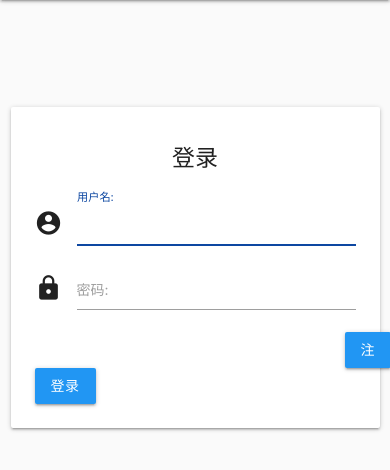
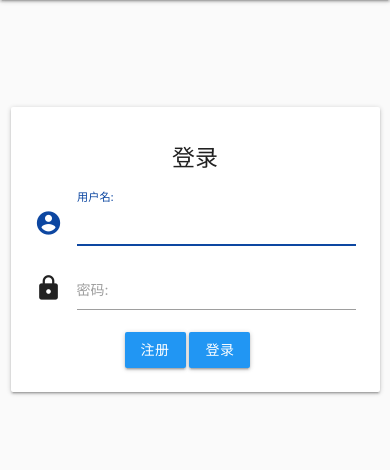
Before and after one commit to y010204025/KindleClipping, a Django app: page /clipping/login/ in a window 390 px wide. Shown: the part 56-526 px from the top of the page. Run offline with Django 3.2, Linux system fonts and the light colour scheme; some libraries are stand-ins or nearby versions.

```diff
--- a/templates/registration/login.html
+++ b/templates/registration/login.html
@@ -44,8 +44,8 @@
                             {{ form.password }}
                             {{ form.password.label_tag }}
                         </div>
-                        <button class="btn waves-effect waves-light blue" type="button"
-                                onclick="window.location.href='{% url 'register' %}' " style="margin-left: 310px">注册</button>
+                        <button class="btn waves-effect waves-light blue" type="button" id="signUp"
+                                onclick="window.location.href='{% url 'register' %}' ">注册</button>
                         <button class="btn waves-effect waves-light blue" type="submit" name="action">登录</button>
                         <input type="hidden" name="next" value="{{ next }}"/>
                     </form>
@@ -55,6 +55,16 @@
     </div>
 
     <style>
+        #signUp {
+            margin-left: 310px;
+        }
+
+        @media screen and (max-width: 768px) {
+            #signUp {
+                margin-left: 90px;
+            }
+        }
+
         body {
             background-color: #fafafa;
         }
```
Also changed, not shown: clipping/views.py (+7 -1 lines).
